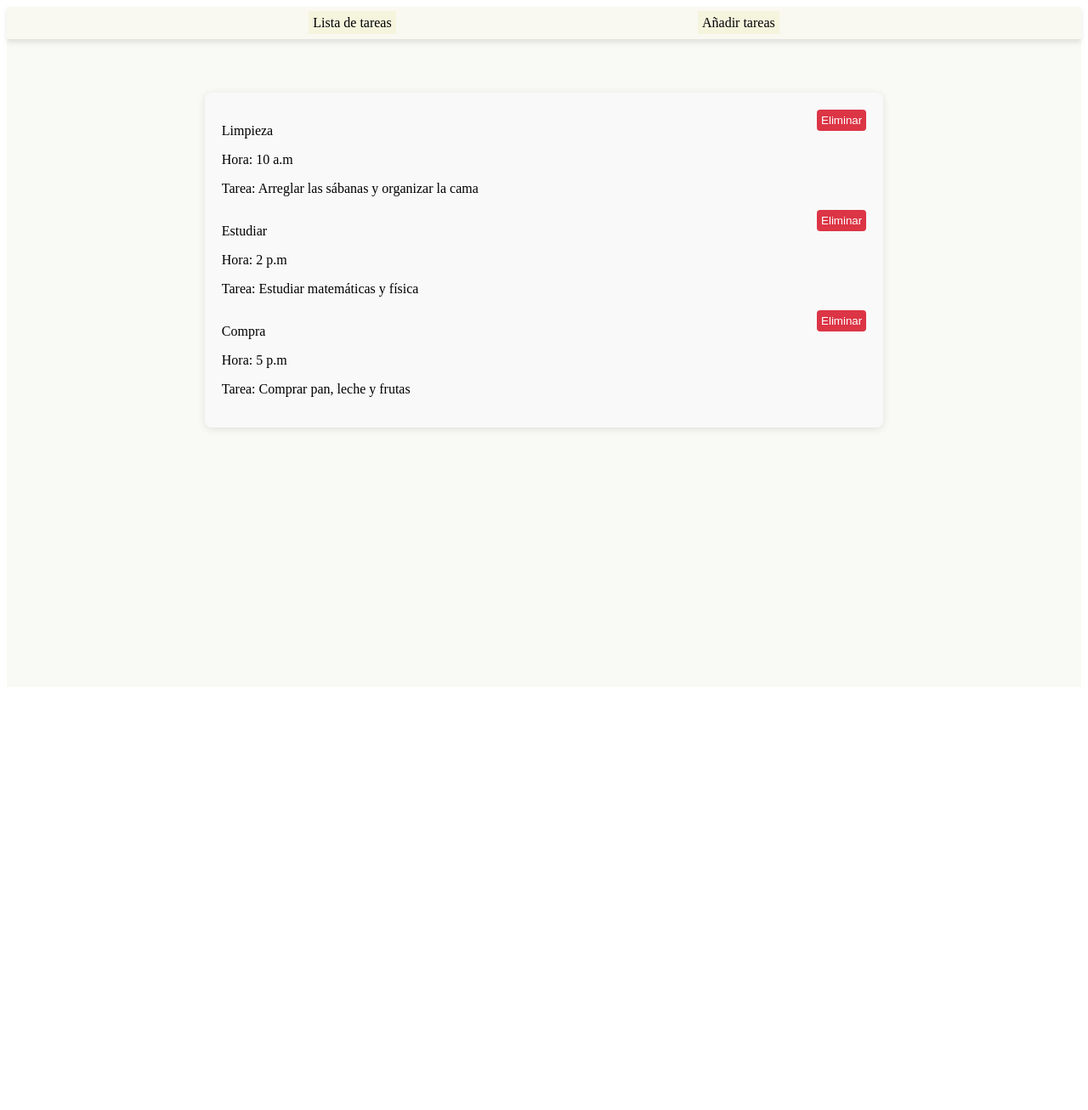
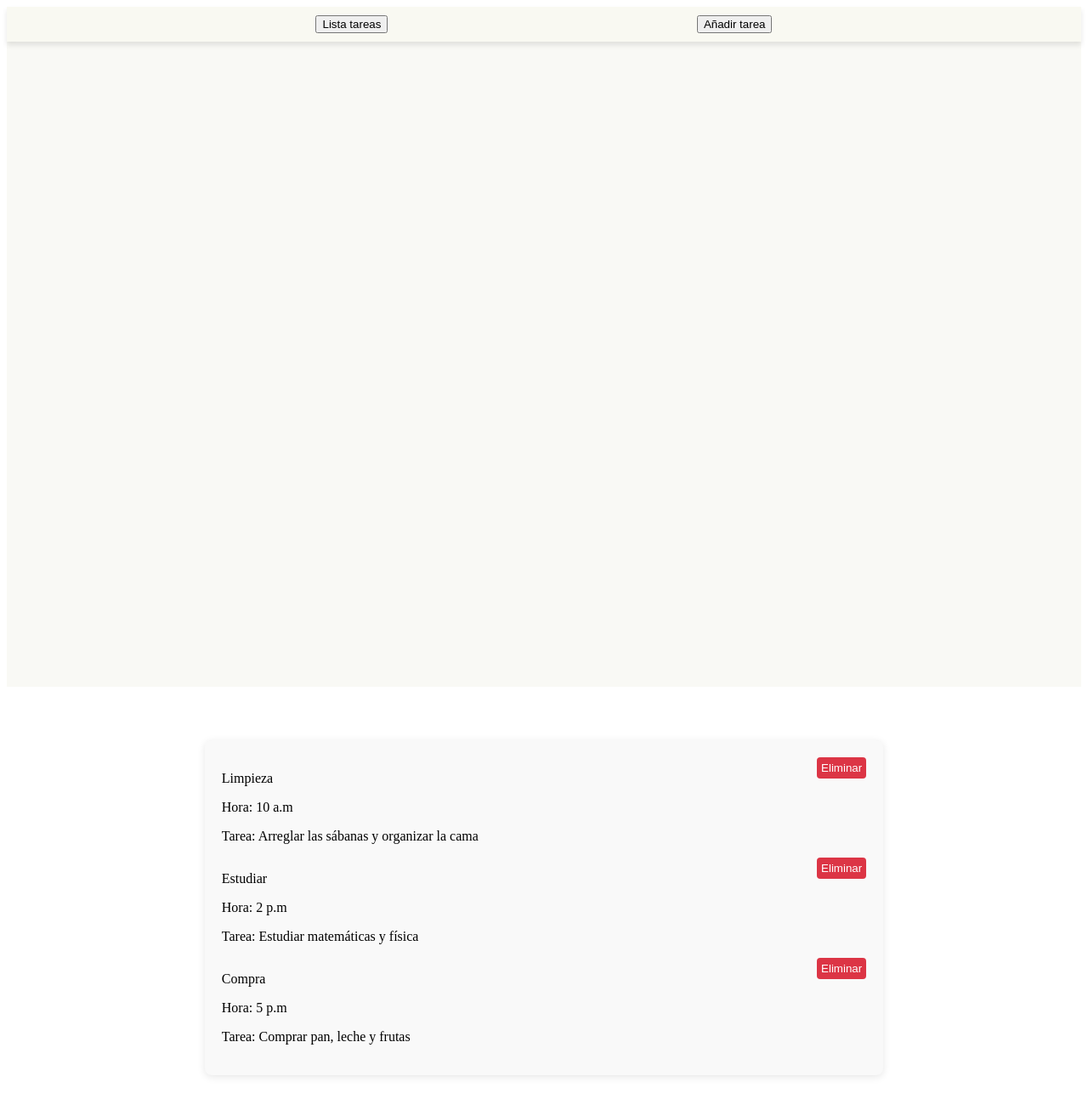
Before and after one commit to Gabiirz/ProyectoLista, an Angular app: page /list in a window 1280 px wide. Shown: the top 1306 px of the page at 85% size. Before the commit the page ends 816 px from the top, so only its background shows below. Built offline with nearby package versions, Linux system fonts and the light colour scheme.

Commit message:
header-main1

```diff
--- a/src/app/app.component.html
+++ b/src/app/app.component.html
@@ -4,22 +4,6 @@
 
 
   <main class="main">
-
-    <div class="general">
-
-      <div class="navegador">
-
-        <div class="list">
-         <a routerLink="/list">Lista de tareas</a>
-        </div>
-
-        <div class="add">
-          <a routerLink="/add">Añadir tareas</a>
-        </div>
-
-      </div>
-
-      <router-outlet></router-outlet>
-
-    </div>
+    <app-header></app-header>
+    <app-main></app-main>
   </main>
--- a/src/app/app.component.ts
+++ b/src/app/app.component.ts
@@ -2,12 +2,14 @@ import { Component } from '@angular/core';
 import { RouterLink, RouterOutlet } from '@angular/router';
 import { ListComponent } from './componentes/list/list.component';
 import { AddComponent } from './componentes/add/add.component';
+import { HeaderComponent } from './componentes/header/header.component';
+import { MainComponent } from "./main/main.component";
 
 
 @Component({
   selector: 'app-root',
   standalone: true,
-  imports: [RouterOutlet, ListComponent, AddComponent, RouterLink],
+  imports: [RouterOutlet, ListComponent, AddComponent, RouterLink, HeaderComponent, MainComponent],
   templateUrl: './app.component.html',
   styleUrl: './app.component.css'
 })
--- a/src/app/componentes/header/header.component.html
+++ b/src/app/componentes/header/header.component.html
@@ -1 +1,15 @@
-<p>header works!</p>
+<div class="general">
+
+    <div class="navegador">
+
+        <div class="list">
+            <button (click)="navigateTo('list')">Lista tareas</button>
+        </div>
+
+        <div class="add">
+            <button (click)="navigateTo('add')">Añadir tarea</button>
+        </div>
+
+    </div>
+
+</div>
--- a/src/app/componentes/header/header.component.ts
+++ b/src/app/componentes/header/header.component.ts
@@ -1,4 +1,5 @@
-import { Component } from '@angular/core';
+import { Component, OnInit } from '@angular/core';
+import { Router } from '@angular/router';
 
 @Component({
   selector: 'app-header',
@@ -7,6 +8,13 @@ import { Component } from '@angular/core';
   templateUrl: './header.component.html',
   styleUrl: './header.component.css'
 })
-export class HeaderComponent {
+export class HeaderComponent{
+  constructor(private router: Router){}
 
+
+
+
+  navigateTo(route: string){
+    this.router.navigate([route]);
+  }
 }
--- a/src/app/componentes/list/list.component.css
+++ b/src/app/componentes/list/list.component.css
@@ -10,7 +10,7 @@
     display: flex;
     justify-content: space-between;
     width: 100%;
-  }
+}
 
 
 p:hover {
--- a/src/app/main/main.component.html
+++ b/src/app/main/main.component.html
@@ -1 +1,3 @@
-<p>main works!</p>
+<main class="main-content">
+    <router-outlet></router-outlet>
+</main>
--- a/src/app/main/main.component.ts
+++ b/src/app/main/main.component.ts
@@ -1,9 +1,10 @@
 import { Component } from '@angular/core';
+import { RouterOutlet } from '@angular/router';
 
 @Component({
   selector: 'app-main',
   standalone: true,
-  imports: [],
+  imports: [RouterOutlet],
   templateUrl: './main.component.html',
   styleUrl: './main.component.css'
 })
```
